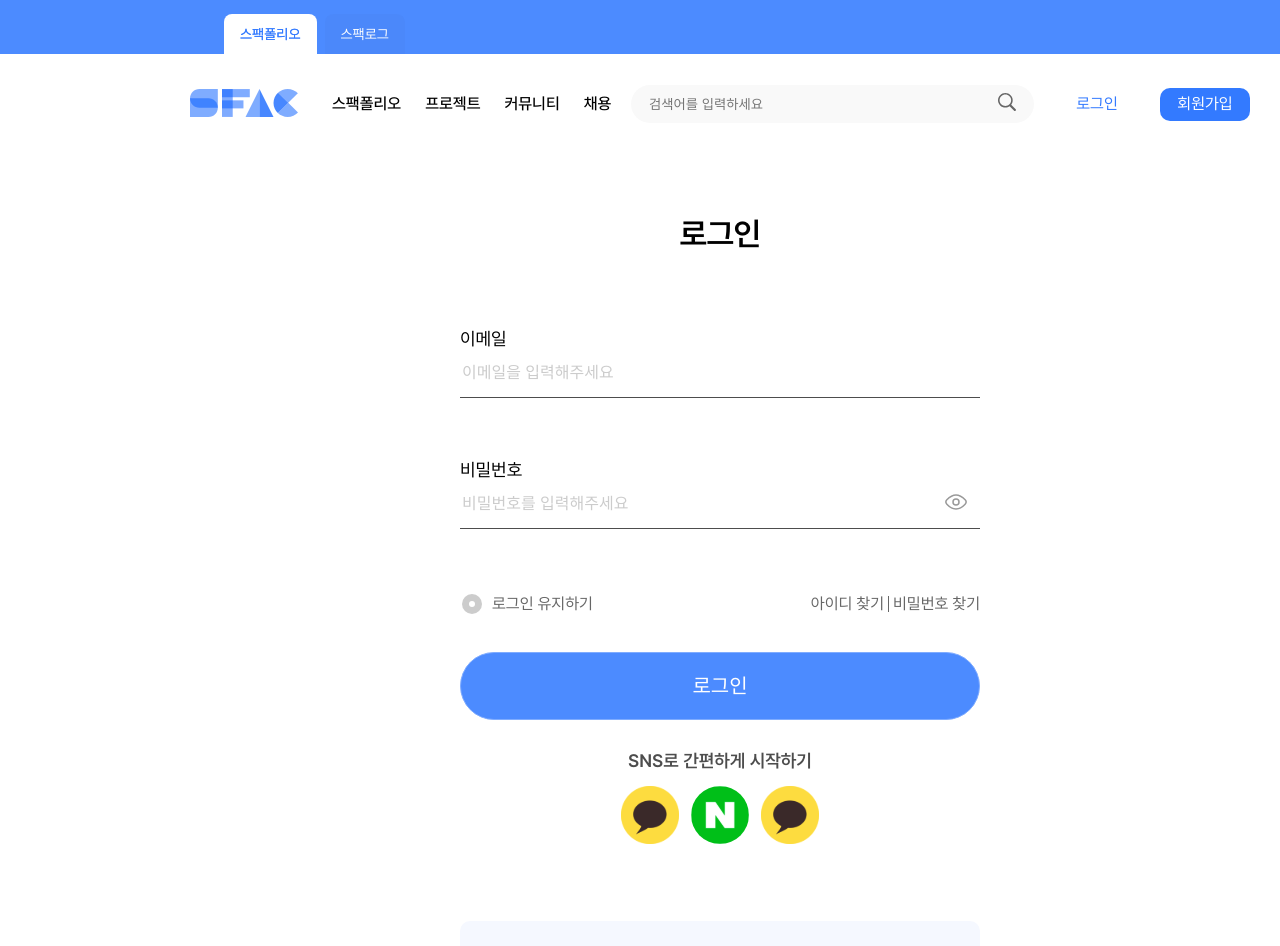
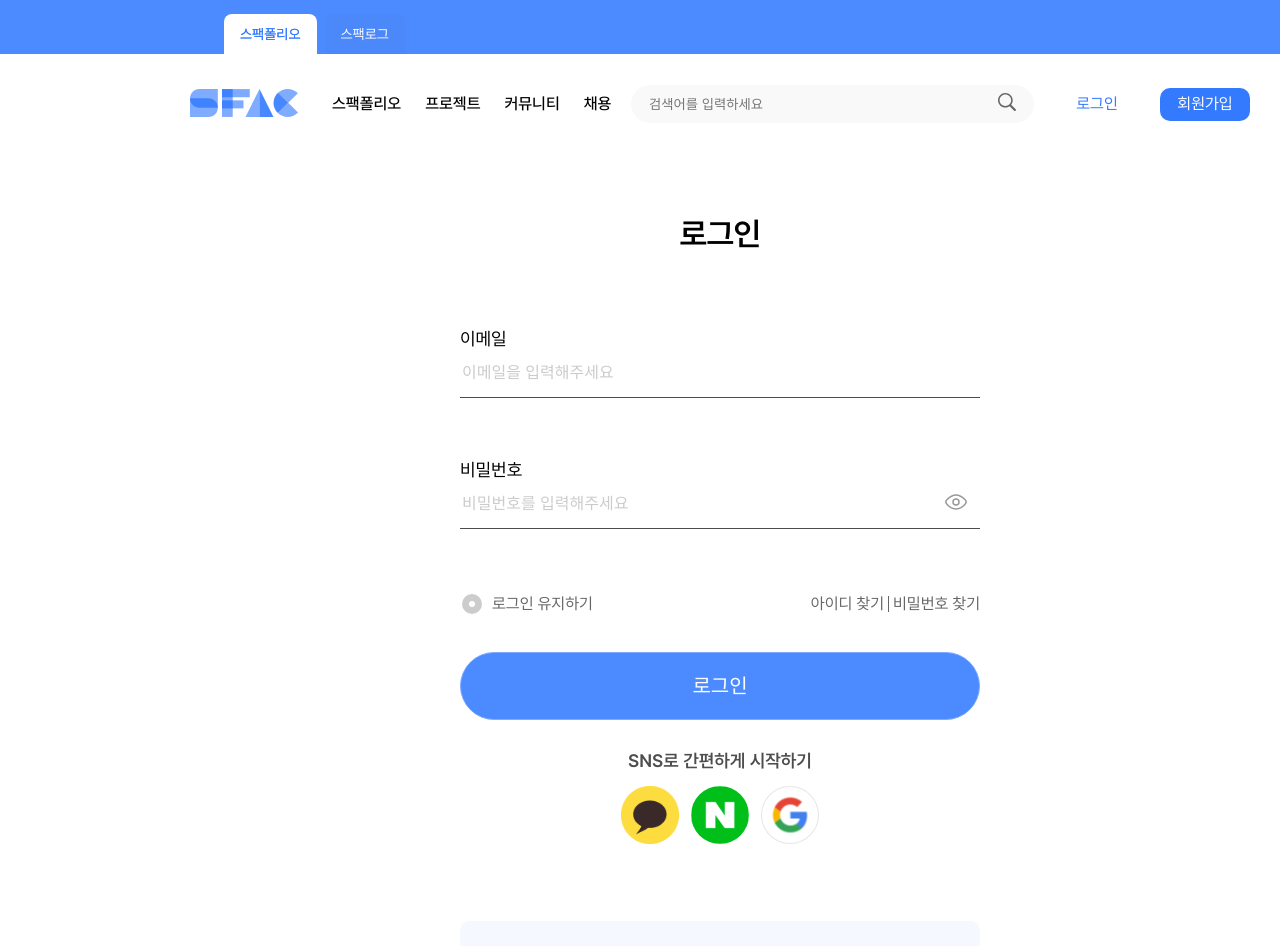
Before and after one commit to 9weeks-app-web/Team-2, a Next.js app: page /auth/login in a window 1280 px wide. Shown: the top 946 px of the page. Built offline with nearby package versions, Linux system fonts and the light colour scheme; no server answers.

Commit message:
jaeha , Fix:: 오타수정 LoginButton.tsx #12

```diff
--- a/src/app/auth/components/LoginButton.tsx
+++ b/src/app/auth/components/LoginButton.tsx
@@ -45,7 +45,7 @@ const LoginButton = () => {
         </button>
         <button onClick={() => handleSignIn("google")}>
           <Image
-            src={"/authImg/kakao.svg"}
+            src={"/authImg/google.svg"}
             alt="구글 로그인"
             width={58}
             height={58}
```
